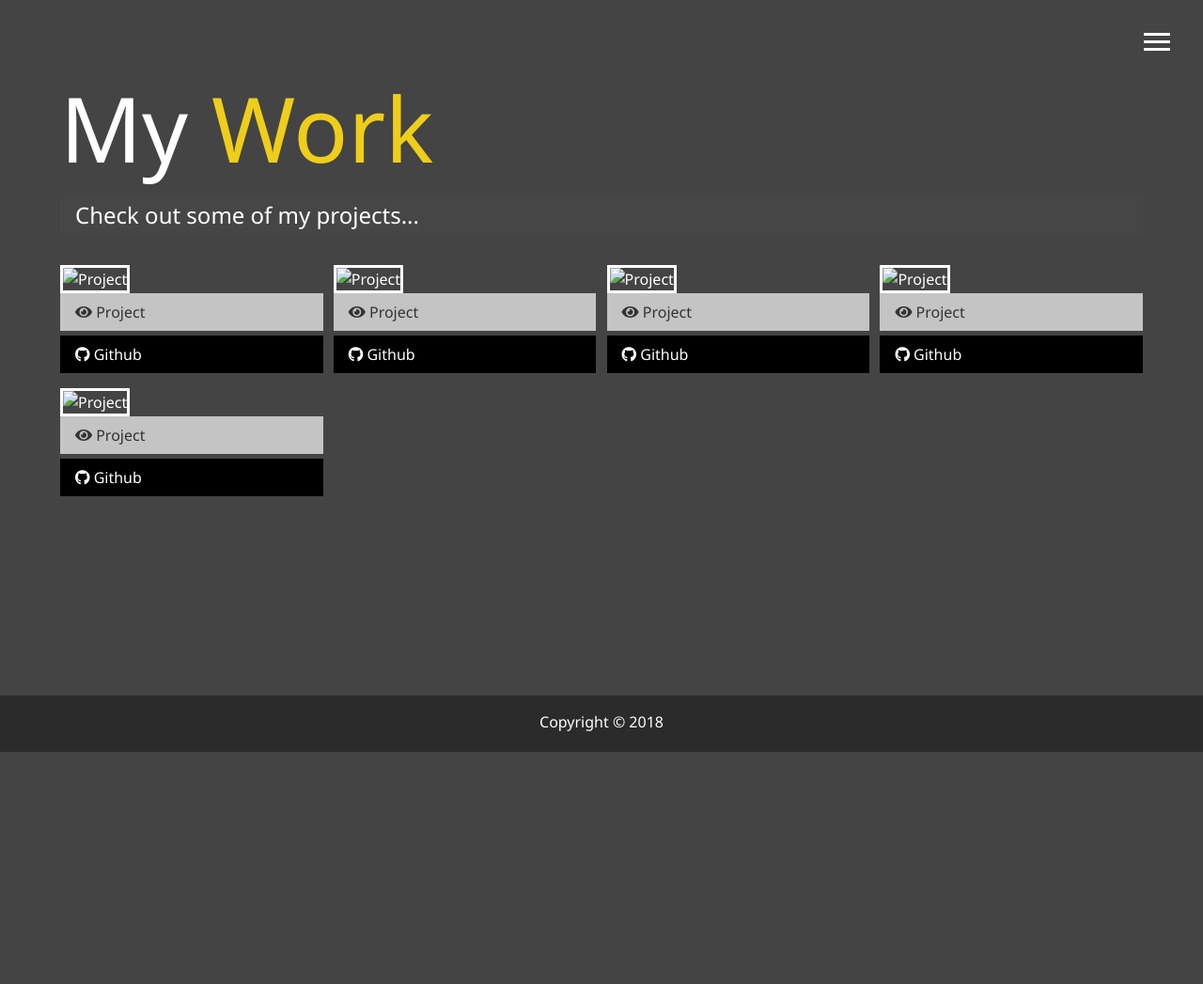
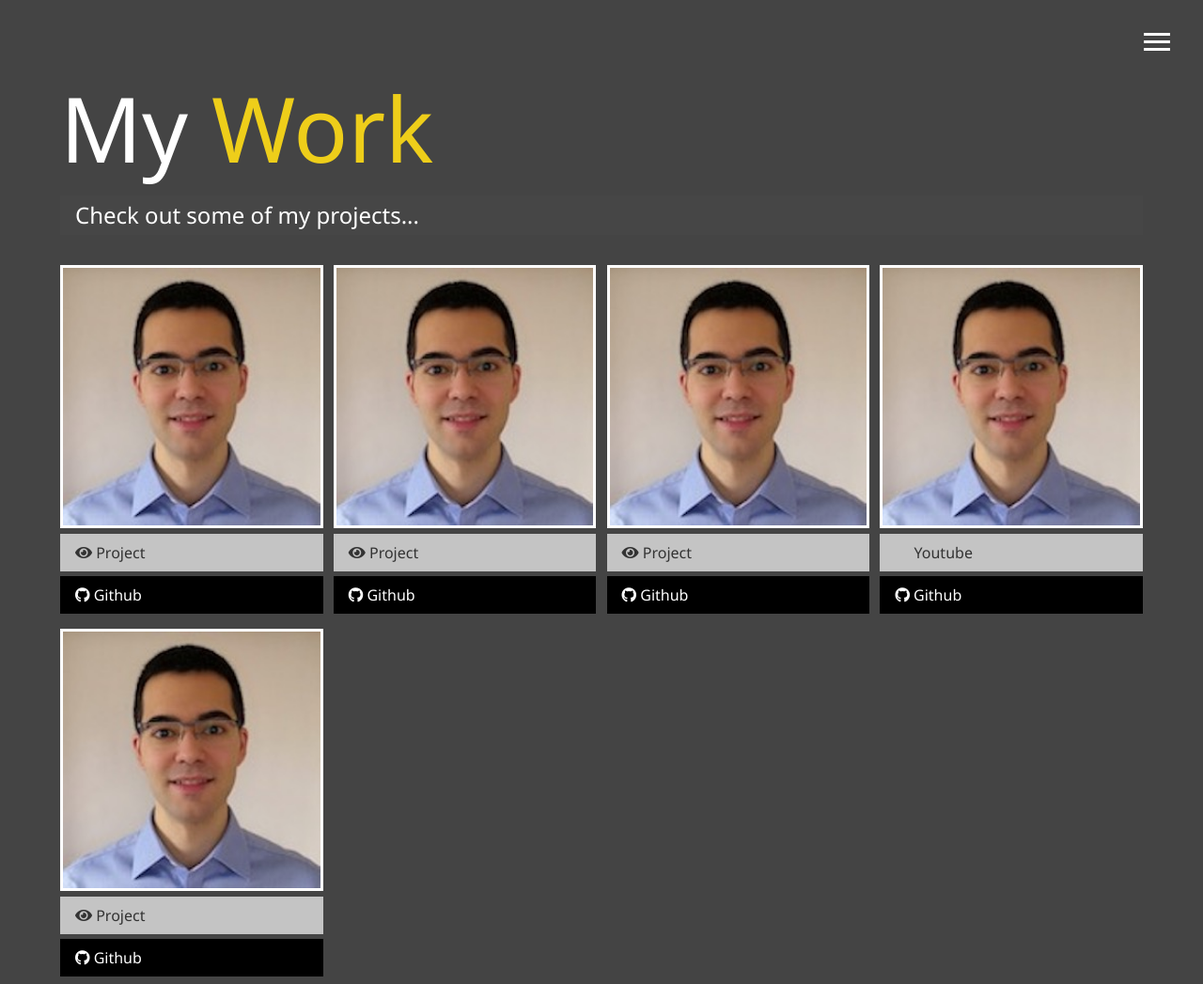
Before and after one commit to anavarreteuk/anavarreteuk.github.io, a website: page work.html in a window 1280 px wide. Shown: the top 1047 px of the page at 94% size. Before the commit the page ends 800 px from the top, so only its background shows below. Drawn offline with Linux system fonts and the light colour scheme.

Commit message:
added youtube

```diff
--- a/work.html
+++ b/work.html
@@ -42,7 +42,7 @@
                 </li>
                 <li class="nav-item">
                     <a href="contact.html" class="nav-link">
-                        How To Reach Me
+                        Contact me
                     </a>
                 </li>
             </ul>
@@ -60,7 +60,7 @@
         <div class="projects">
             <div class="item">
                 <a href="#!">
-                    <img src="" alt="Project">
+                    <img src="./dist/img/profile.jpg" alt="Project">
                 </a>
                 <a href="#" class="btn-light">
                     <i class="fas fa-eye"></i> Project
@@ -71,7 +71,7 @@
             </div>
             <div class="item">
                 <a href="#!">
-                    <img src="" alt="Project">
+                    <img src="./dist/img/profile.jpg" alt="Project">
                 </a>
                 <a href="#" class="btn-light">
                     <i class="fas fa-eye"></i> Project
@@ -82,7 +82,7 @@
             </div>
             <div class="item">
                 <a href="#!">
-                    <img src="" alt="Project">
+                    <img src="./dist/img/profile.jpg" alt="Project">
                 </a>
                 <a href="#" class="btn-light">
                     <i class="fas fa-eye"></i> Project
@@ -93,10 +93,10 @@
             </div>
             <div class="item">
                 <a href="#!">
-                    <img src="" alt="Project">
+                    <img src="./dist/img/profile.jpg" alt="Project">
                 </a>
                 <a href="#" class="btn-light">
-                    <i class="fas fa-eye"></i> Project
+                    <i class="fas fa-youtube"></i> Youtube
                 </a>
                 <a href="#" class="btn-dark">
                     <i class="fab fa-github"></i> Github
@@ -104,7 +104,7 @@
             </div>
             <div class="item">
                 <a href="#!">
-                    <img src="" alt="Project">
+                    <img src="./dist/img/profile.jpg" alt="Project">
                 </a>
                 <a href="#" class="btn-light">
                     <i class="fas fa-eye"></i> Project
@@ -117,7 +117,7 @@
     </main>
 
     <footer id="main-footer">
-        Copyright &copy; 2018
+        Copyright &copy; 2019
     </footer>
 
     <script src="./dist/js/main.js"></script>
```
Also changed, not shown: about.html (+1 -1 lines), contact.html (+6 -7 lines), index.html (+1 -1 lines), dist/img/icons8-html-5-48.png (added), dist/img/youtube.png (added), dist/img/yt.png (added), 3 other files.
